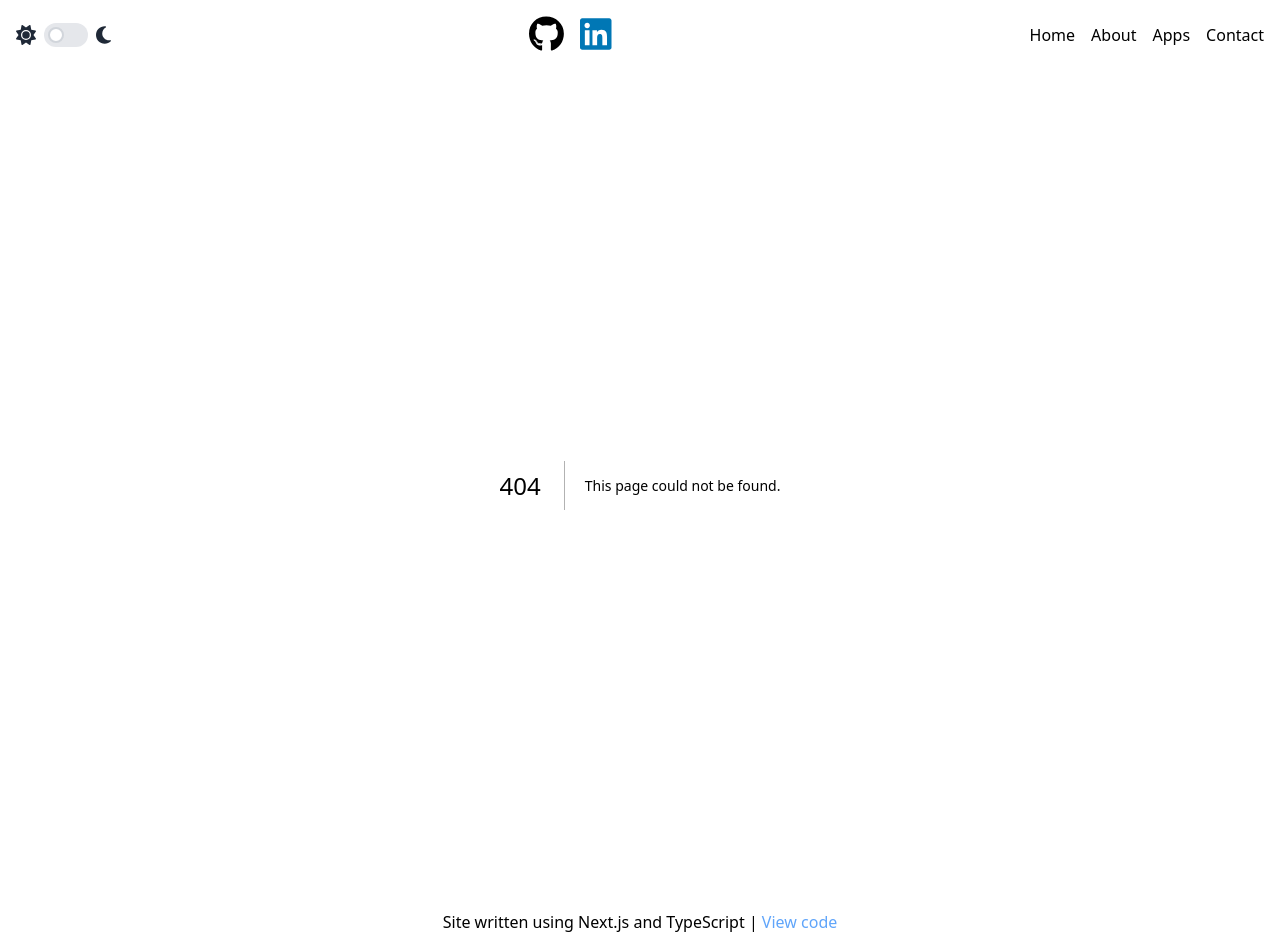
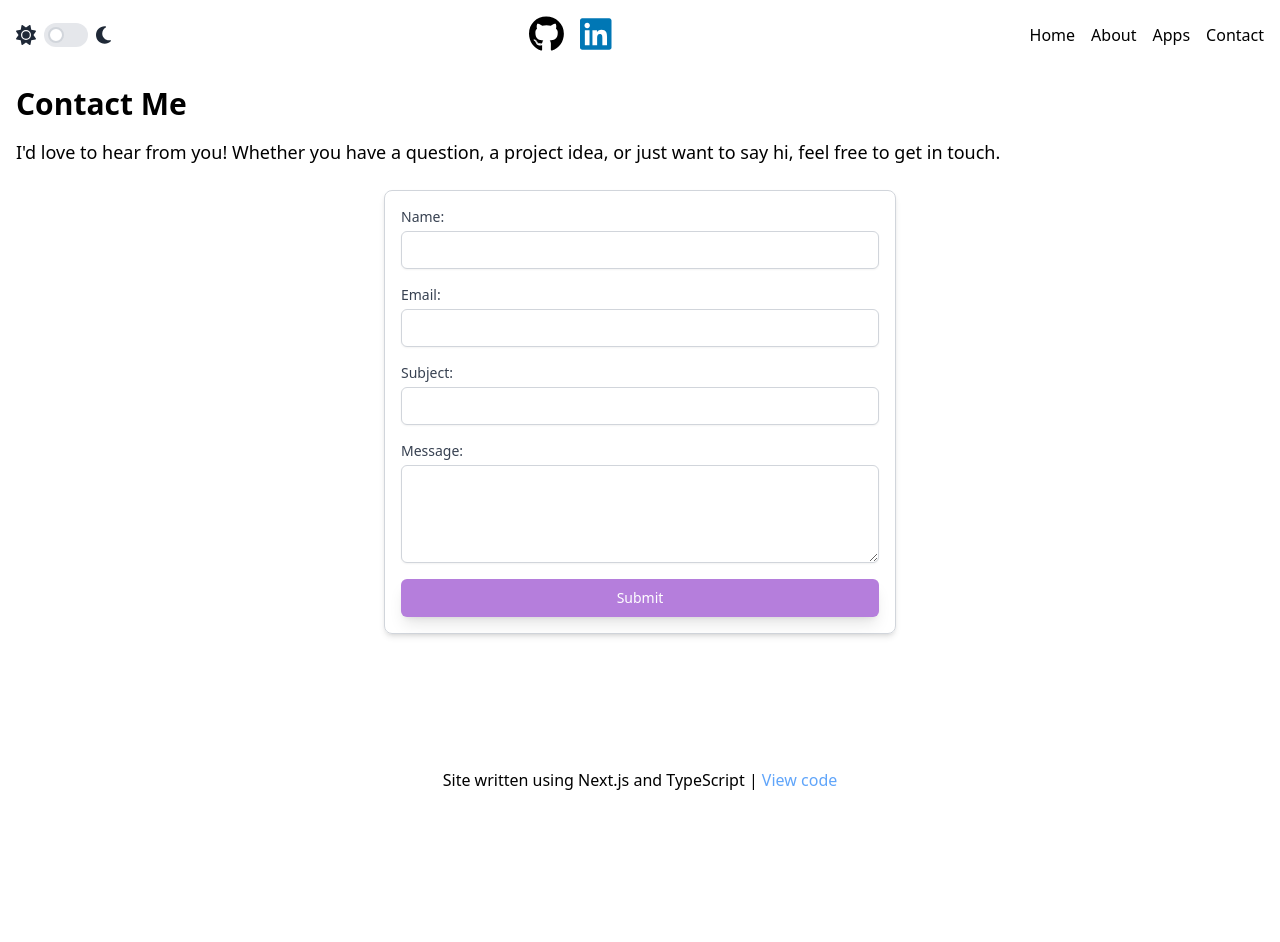
Before and after one commit to neilmccaffrey/Personal-site, a Next.js app: page /contact in a window 1280 px wide. Before the commit this address had no page. After the commit the page ends 800 px from the top, so only its background shows below. Built offline with nearby package versions, Linux system fonts and the light colour scheme.

Commit message:
contact form

```diff
--- /dev/null
+++ b/app/api/contact/route.ts
@@ -0,0 +1,13 @@
+import { NextResponse } from 'next/server';
+
+export async function POST(request: Request) {
+  const { name, email, subject, message } = await request.json();
+
+  // Here you can handle the form data, e.g., send an email or save it to a database.
+  console.log('Form Data:', { name, email, subject, message });
+
+  return NextResponse.json(
+    { message: 'Message sent successfully' },
+    { status: 200 },
+  );
+}
--- /dev/null
+++ b/app/contact/page.tsx
@@ -0,0 +1,19 @@
+import React from 'react';
+import ContactForm from '@/components/ContactForm';
+
+const Contact: React.FC = () => {
+  return (
+    <>
+      <main>
+        <h1 className="text-3xl font-bold mb-4 dark:text-white">Contact Me</h1>
+        <p className="mb-6 text-lg dark:text-white">
+          I'd love to hear from you! Whether you have a question, a project
+          idea, or just want to say hi, feel free to get in touch.
+        </p>
+        <ContactForm />
+      </main>
+    </>
+  );
+};
+
+export default Contact;
--- a/app/page.tsx
+++ b/app/page.tsx
@@ -17,7 +17,7 @@ export default function Page() {
           available for download{' '}
         </p>
         <Link href="/apps">
-          <button className="bg-customDarkText text-white font-bold py-2 px-4 rounded shadow-lg hover:bg-purple-300 focus:outline-none focus:shadow-outline mt-4">
+          <button className="bg-customDarkText text-white font-bold py-2 px-4 rounded shadow-lg hover:bg-purple-300 focus:outline-none focus:ring-2 focus:ring-offset-2 focus:ring-customDarkText mt-4">
             Learn More
           </button>
         </Link>
--- /dev/null
+++ b/components/ContactForm.tsx
@@ -0,0 +1,133 @@
+'use client';
+
+import { useState } from 'react';
+
+const ContactForm = () => {
+  const [formData, setFormData] = useState({
+    name: '',
+    email: '',
+    subject: '',
+    message: '',
+  });
+
+  const handleChange = (
+    e: React.ChangeEvent<HTMLInputElement | HTMLTextAreaElement>,
+  ) => {
+    const { id, value } = e.target;
+    setFormData((prevData) => ({
+      ...prevData,
+      [id]: value,
+    }));
+  };
+
+  const handleSubmit = async (e: React.FormEvent<HTMLFormElement>) => {
+    e.preventDefault();
+
+    try {
+      const response = await fetch('/api/contact', {
+        method: 'POST',
+        headers: {
+          'Content-Type': 'application/json',
+        },
+        body: JSON.stringify(formData),
+      });
+
+      if (!response.ok) {
+        throw new Error('Something went wrong');
+      }
+
+      alert('Message sent successfully');
+      setFormData({ name: '', email: '', subject: '', message: '' });
+    } catch (error) {
+      console.error(error);
+      alert('Failed to send message');
+    }
+  };
+
+  return (
+    <section
+      id="contact-form"
+      className="max-w-lg mx-auto p-4 border border-gray-300 rounded-lg shadow-md"
+    >
+      <form onSubmit={handleSubmit} className="space-y-4">
+        <div>
+          <label
+            htmlFor="name"
+            className="block text-sm font-medium dark:text-white text-gray-700"
+          >
+            Name:
+          </label>
+          <input
+            type="text"
+            id="name"
+            value={formData.name}
+            onChange={handleChange}
+            required
+            className="mt-1 block w-full px-3 py-2 border border-gray-300 rounded-md shadow-sm focus:outline-none focus:ring-indigo-500 focus:border-indigo-500 sm:text-sm"
+          />
+        </div>
+
+        <div>
+          <label
+            htmlFor="email"
+            className="block text-sm font-medium dark:text-white text-gray-700"
+          >
+            Email:
+          </label>
+          <input
+            type="email"
+            id="email"
+            value={formData.email}
+            onChange={handleChange}
+            required
+            className="mt-1 block w-full px-3 py-2 border border-gray-300 rounded-md shadow-sm focus:outline-none focus:ring-indigo-500 focus:border-indigo-500 sm:text-sm"
+          />
+        </div>
+
+        <div>
+          <label
+            htmlFor="subject"
+            className="block text-sm font-medium dark:text-white text-gray-700"
+          >
+            Subject:
+          </label>
+          <input
+            type="text"
+            id="subject"
+            value={formData.subject}
+            onChange={handleChange}
+            className="mt-1 block w-full px-3 py-2 border border-gray-300 rounded-md shadow-sm focus:outline-none focus:ring-indigo-500 focus:border-indigo-500 sm:text-sm"
+          />
+        </div>
+
+        <div>
+          <label
+            htmlFor="message"
+            className="block text-sm font-medium dark:text-white text-gray-700"
+          >
+            Message:
+          </label>
+          <textarea
+            id="message"
+            value={formData.message}
+            onChange={handleChange}
+            rows={4}
+            required
+            className="mt-1 block w-full px-3 py-2 border border-gray-300 rounded-md shadow-sm focus:outline-none focus:ring-indigo-500 focus:border-indigo-500 sm:text-sm"
+          />
+        </div>
+
+        <div>
+          <button
+            type="submit"
+            className="w-full inline-flex justify-center py-2 px-4 border border-transparent text-sm font-medium rounded-md text-white bg-customDarkText hover:bg-purple-300 focus:outline-none focus:ring-2 shadow-lg focus:ring-offset-2 focus:ring-customDarkText"
+          >
+            Submit
+          </button>
+        </div>
+      </form>
+    </section>
+  );
+};
+
+export default ContactForm;
```
